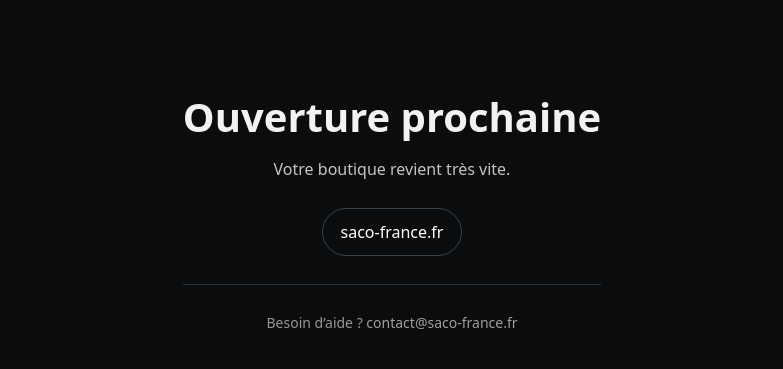
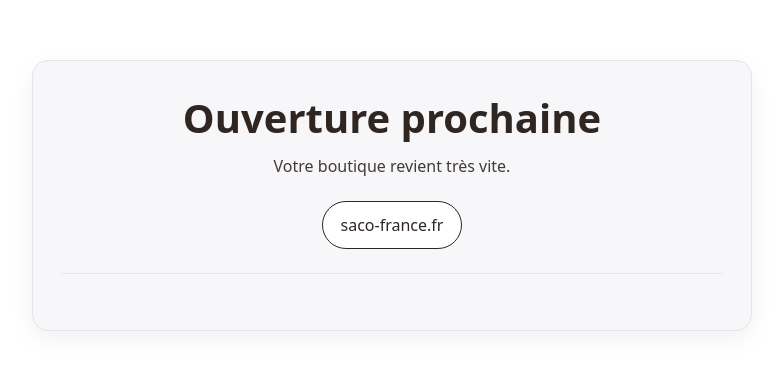
Before and after one commit to phenox330/shop.sacohair, a plain HTML site: page index.html in a window 1280 px wide. Shown: the part 205-574 px from the top of the page, without its empty margins (248-1031 px from the left). Drawn offline with Linux system fonts and the light colour scheme.

Commit message:
Update index.html

```diff
--- a/index.html
+++ b/index.html
@@ -5,33 +5,77 @@
   <title>Saco France — Bientôt en ligne</title>
   <meta name="viewport" content="width=device-width, initial-scale=1">
   <meta name="description" content="Saco France — nouvelle boutique bientôt en ligne.">
-  <link rel="canonical" href="https://saco-france.fr">
+  <link rel="canonical" href="https://saco-france.fr/password">
   <style>
-    html,body {height:100%;margin:0;font-family:system-ui,-apple-system,Segoe UI,Roboto,Inter,Arial,sans-serif;background:#0b0c0d;color:#f2f2f2;}
-    .wrap{min-height:100%;display:flex;align-items:center;justify-content:center;padding:24px}
-    .card{max-width:720px;text-align:center}
-    .title{font-size:clamp(28px,4vw,40px);line-height:1.25;margin:0 0 16px}
-    .lead{opacity:.8;margin:0 0 28px}
-    .link{display:inline-block;padding:12px 18px;border:1px solid #3a3f47;border-radius:999px;text-decoration:none;color:#fff}
-    .link:hover{background:#15181d}
-    .rule{height:1px;background:#2a2f36;margin:28px 0}
-    .muted{font-size:14px;opacity:.6}
+    :root{
+      --bg: #ffffff;
+      --card: #f7f6f9;
+      --text: #2f2621;
+      --border: #e6e3ea;
+      --accent: #2f2621; /* sobre, même teinte */
+    }
+    * { box-sizing: border-box; }
+    html,body { height:100%; margin:0; }
+    body {
+      background: var(--bg);
+      color: var(--text);
+      font-family: system-ui, -apple-system, Segoe UI, Roboto, Inter, Arial, sans-serif;
+      display:flex; align-items:center; justify-content:center; padding:24px;
+    }
+    .card {
+      width: 100%;
+      max-width: 720px;
+      background: var(--card);
+      border: 1px solid var(--border);
+      border-radius: 16px;
+      box-shadow: 0 8px 24px rgba(0,0,0,.06);
+      padding: 32px 28px;
+      text-align: center;
+    }
+    .title {
+      font-size: clamp(28px, 4vw, 40px);
+      line-height: 1.25;
+      margin: 0 0 12px;
+      color: var(--text);
+    }
+    .lead {
+      margin: 0 0 24px;
+      opacity: .9;
+      color: var(--text);
+    }
+    .link-btn {
+      display: inline-block;
+      padding: 12px 18px;
+      border-radius: 999px;
+      border: 1px solid var(--accent);
+      color: var(--text);
+      text-decoration: none;
+      transition: transform .15s ease, background .2s ease;
+      background: #fff;
+    }
+    .link-btn:hover {
+      background: #f0eef3;
+      transform: translateY(-1px);
+    }
+    .rule { height:1px; background: var(--border); margin: 24px 0; }
+    .muted { font-size: 14px; opacity: .85; }
+    .inline-link {
+      color: var(--text);
+      text-decoration: underline;
+      text-underline-offset: 2px;
+    }
   </style>
 </head>
 <body>
-  <div class="wrap">
-    <main class="card">
-      <h1 class="title">Ouverture prochaine</h1>
-      <p class="lead">Votre boutique revient très vite.</p>
-      <a class="link" href="https://saco-france.fr/password" target="_blank" rel="noopener">saco-france.fr</a>
-      <div class="rule"></div>
-      <p class="muted">
-        Besoin d’aide ?
-      <a class="link" style="padding:0;border:none" href="mailto:contact@saco-france.fr">
-      contact@saco-france.fr
-      </a>
-  </p>
-</main>
-  </div>
+  <main class="card">
+    <h1 class="title">Ouverture prochaine</h1>
+    <p class="lead">Votre boutique revient très vite.</p>
+
+    <a class="link-btn" href="https://saco-france.fr/password" target="_blank" rel="noopener noreferrer">
+      saco-france.fr
+    </a>
+
+    <div class="rule"></div>
+  </main>
 </body>
 </html>
```
